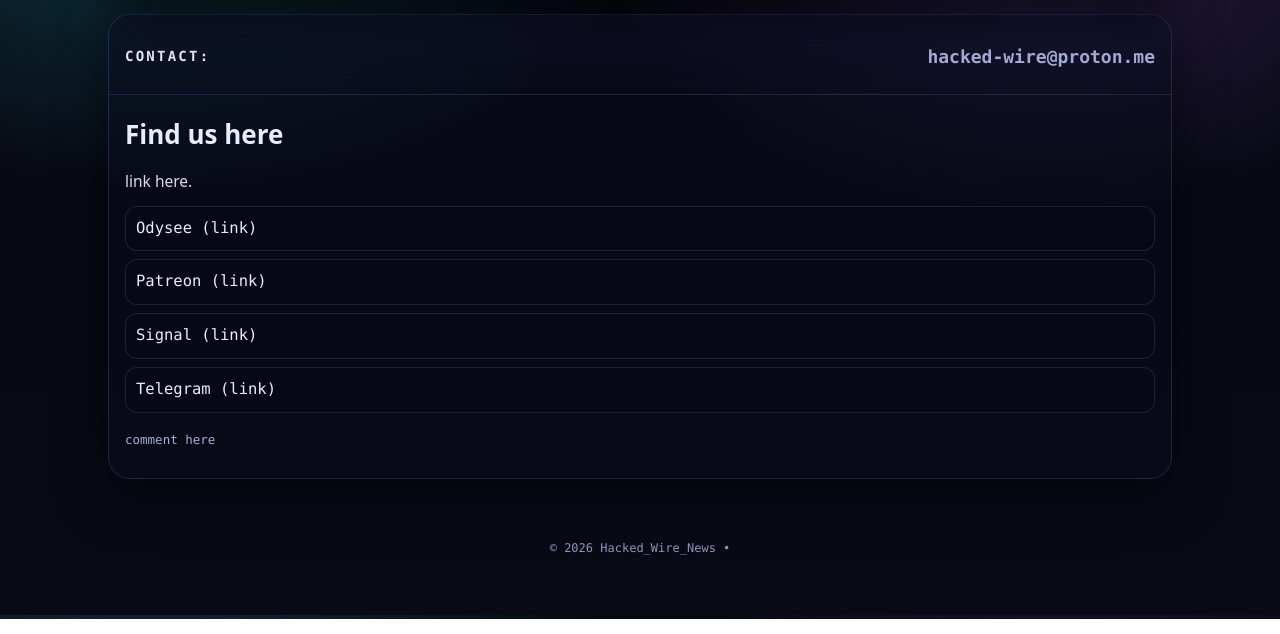
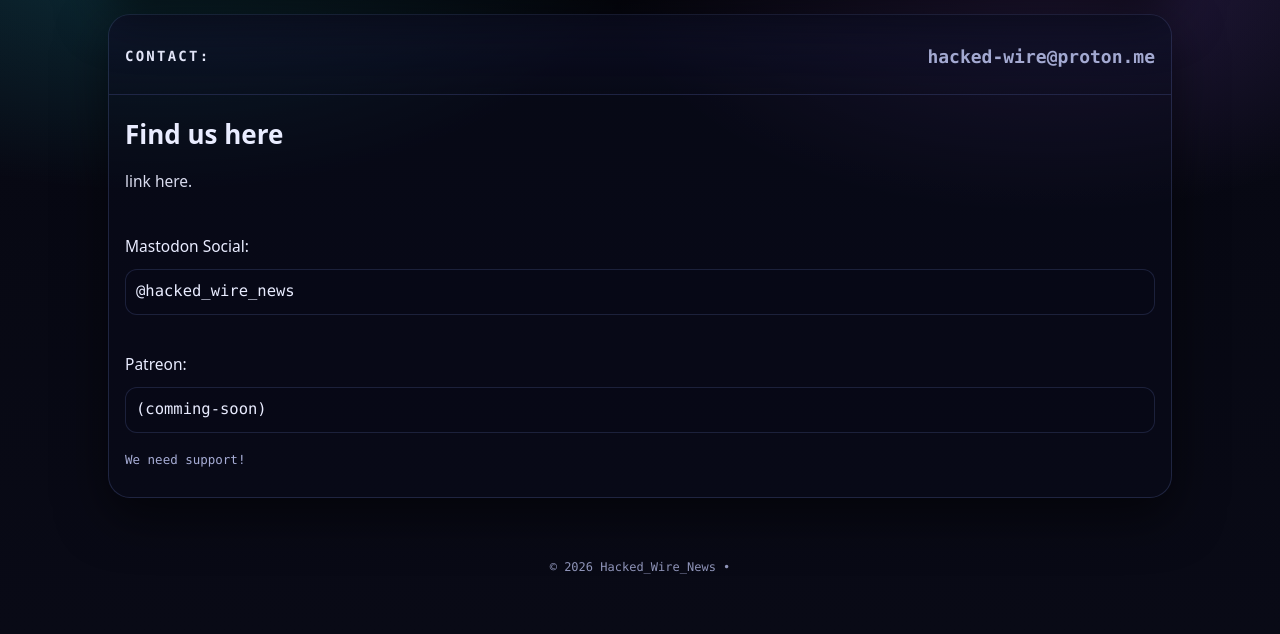
Before and after one commit to Hacked-wire-news/Hacked-wire-news.github.io, a plain HTML site: page contact.html in a window 1280 px wide. Shown: the part 181-815 px from the top of the page. Drawn offline with Linux system fonts and the light colour scheme.

Commit message:
Update contact.html

```diff
--- a/contact.html
+++ b/contact.html
@@ -110,14 +110,12 @@
         <p>link here.</p>
 
         <div class="list">
-          <a href="#" target="_blank" rel="noopener">Odysee (link)</a>
-          <a href="#" target="_blank" rel="noopener">Patreon (link)</a>
-          <a href="#" target="_blank" rel="noopener">Signal (link)</a>
-          <a href="#" target="_blank" rel="noopener">Telegram (link)</a>
+          <br>Mastodon Social:<a href="https://mastodon.social/@hacked_wire_news" target="_blank" rel="noopener noreferrer">@hacked_wire_news</a>
+          <br>Patreon: <a href="#" target="_blank" rel="noopener">(comming-soon)</a>
         </div>
 
         <p style="color:var(--muted); font-family:var(--mono); font-size:12.5px; margin-top:16px;">
-          comment here
+          We need support!
         </p>
       </div>
     </main>
```
